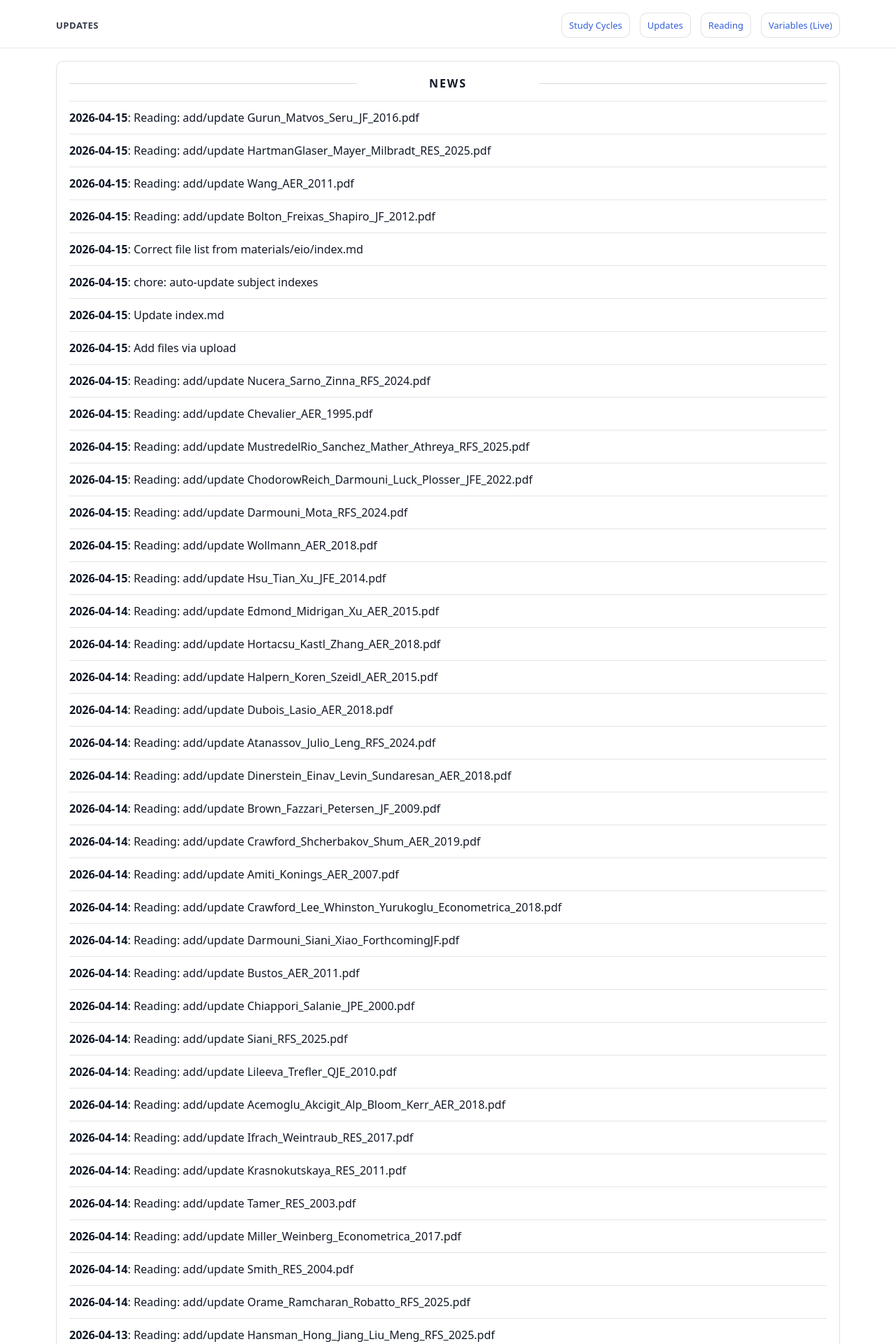
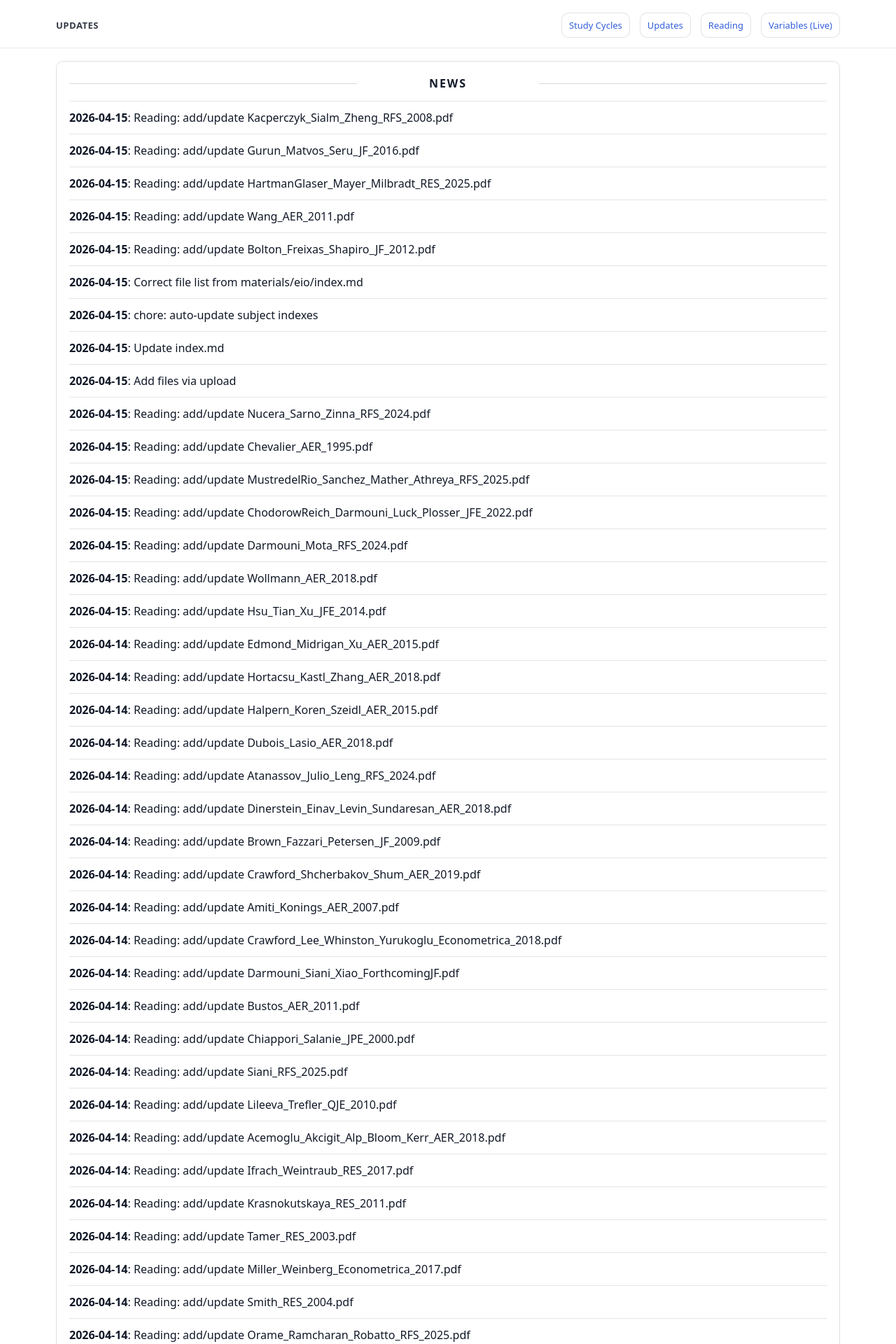
Before and after one commit to yaxinzn/study-archive, a Jekyll site: the page built from updates/index.md, in a window 1280 px wide. Shown: the top 1920 px of the page at 70% size. Built offline with Jekyll 4.4.1, drawn with Linux system fonts in a browser that asks for light colours; some of the changed text lies outside the part shown.

Commit message:
chore: update NEWS feed

```diff
--- a/_data/news.yml
+++ b/_data/news.yml
@@ -1,4 +1,7 @@
 # Auto-generated update history (sorted newest -> oldest). Do not edit manually.
+- ts: "1776246519"
+  date: "2026-04-15"
+  title: "Reading: add/update Kacperczyk_Sialm_Zheng_RFS_2008.pdf"
 - ts: "1776245501"
   date: "2026-04-15"
   title: "Reading: add/update Gurun_Matvos_Seru_JF_2016.pdf"
```
